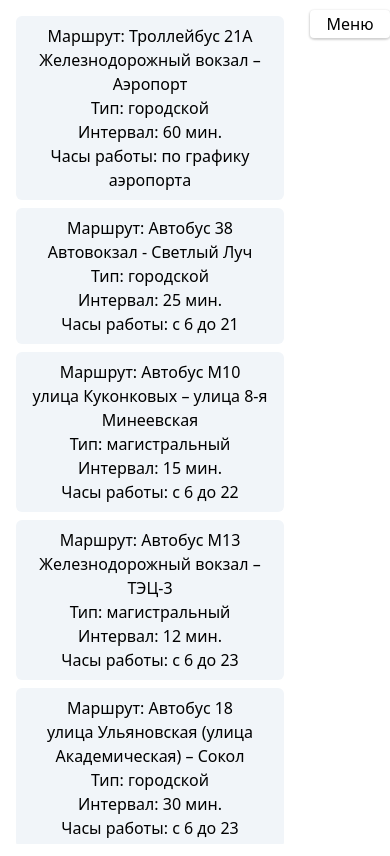
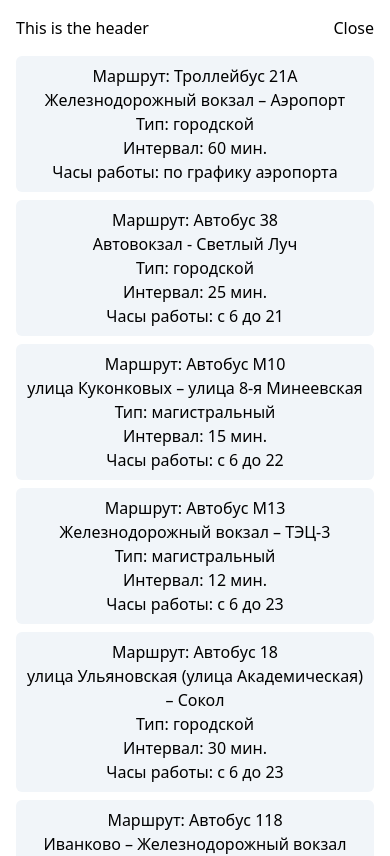
Before and after one commit to qucumbah/trans-reform-37, a Next.js app: page / in a window 390 px wide. Shown: the top 856 px of the page. Built offline with nearby package versions, Linux system fonts and the light colour scheme.

Commit message:
improve mobile UI

```diff
--- a/package.json
+++ b/package.json
@@ -11,7 +11,8 @@
   "dependencies": {
     "next": "13.0.0",
     "react": "18.2.0",
-    "react-dom": "18.2.0"
+    "react-dom": "18.2.0",
+    "react-use": "^17.4.0"
   },
   "devDependencies": {
     "@types/node": "18.11.6",
--- a/src/components/Menu.tsx
+++ b/src/components/Menu.tsx
@@ -3,9 +3,17 @@ import { Route } from "../pages";
 const Menu: React.FC<{
   routes: Route[];
   onRouteChange: (route: Route) => void;
-}> = ({ routes, onRouteChange }) => {
+  onClose: () => void;
+}> = ({ routes, onRouteChange, onClose }) => {
   return (
-    <div className="relative w-full h-full p-4 overflow-y-auto flex gap-2 flex-col">
+    <div className="relative w-full h-full p-4">
+      <div className="relative pb-4">
+        <span>This is the header</span>
+        <button onClick={onClose} className="absolute top-0 right-0">
+          Close
+        </button>
+      </div>
+      <div className="overflow-y-auto flex gap-2 flex-col">
         {routes.map((route) => (
           <RouteComponent
             route={route}
@@ -14,13 +22,14 @@ const Menu: React.FC<{
           />
         ))}
       </div>
+    </div>
   );
 };
 
-const RouteComponent: React.FC<{ route: Route; onSelect: () => void }> = ({
-  route,
-  onSelect,
-}) => {
+const RouteComponent: React.FC<{
+  route: Route;
+  onSelect: () => void;
+}> = ({ route, onSelect }) => {
   return (
     <button className="p-2 rounded-md bg-slate-100" onClick={onSelect}>
       <div>Маршрут: {route.name}</div>
--- a/src/pages/index.tsx
+++ b/src/pages/index.tsx
@@ -1,5 +1,7 @@
+import dynamic from 'next/dynamic';
 import Script from "next/script";
 import { useCallback, useEffect, useId, useState } from "react";
+import { useWindowSize } from "react-use";
 import type ymaps2 from "yandex-maps";
 import Menu from "../components/Menu";
 
@@ -9,7 +11,7 @@ declare global {
   }
 }
 
-export default function Home() {
+const Home = () => {
   const [ymaps, setYmaps] = useState<typeof window.ymaps | null>(null);
   const [map, setMap] = useState<ymaps.Map | null>(null);
 
@@ -20,30 +22,14 @@ export default function Home() {
     setYmaps(ymaps);
 
     ymaps.ready(() => {
-      const routesButtonSize = "40px";
-
       const map = new ymaps.Map(
         mapContainerId,
         {
           center: [56.996667, 40.981944],
           zoom: 13,
           controls: [
-            new ymaps.control.GeolocationControl({
-              options: {
-                position: {
-                  left: "96px",
-                  top: "10px",
-                },
-              },
-            }),
-            new ymaps.control.SearchControl({
-              options: {
-                position: {
-                  left: "132px",
-                  top: "10px",
-                },
-              },
-            }),
+            new ymaps.control.GeolocationControl(),
+            new ymaps.control.SearchControl(),
             new ymaps.control.TypeSelector(),
             new ymaps.control.ZoomControl(),
           ],
@@ -78,7 +64,7 @@ export default function Home() {
         return new ymaps.Polyline(
           segment,
           {
-            balloonContent: "Маршрут",
+            balloonContent: route.name,
           },
           {
             strokeColor: "#ff0000",
@@ -97,29 +83,34 @@ export default function Home() {
 
   const [isMenuOpen, setIsMenuOpen] = useState(true);
 
+  const { width } = useWindowSize();
+  const isMobile = width < 640;
+
   return (
     <div className="">
       <div
-        className="absolute h-full w-[300px] z-10 transition-[left]"
+        className="absolute h-full z-10 transition-[left] bg-white"
         style={{
-          left: isMenuOpen ? 0 : "-300px",
+          width: isMobile ? isMenuOpen ? "100%" : 0 : "300px",
+          left: isMenuOpen ? 0 : "-100%",
         }}
       >
         <Menu
           routes={routes}
           onRouteChange={(route) => setCurrentRoute(route.id)}
+          onClose={() => setIsMenuOpen(false)}
         />
       </div>
       <div
         id={mapContainerId}
         className="fixed h-full right-0 transition-[width]"
         style={{
-          width: isMenuOpen ? `calc(100% - 300px)` : "100%",
+          width: isMobile ? "100%" : isMenuOpen ? `calc(100% - 300px)` : "100%",
         }}
       >
         <button
           className={[
-            "absolute w-20 h-7 left-[10px] top-[10px] z-50",
+            "absolute w-20 h-7 left-[10px] top-[45px] z-50",
             "bg-white flex justify-center items-center",
             "rounded shadow-[0_1px_2px_1px_rgb(0_0_0_/_15%),_0_2px_5px_-3px_rgb(0_0_0_/_15%)]",
           ].join(" ")}
@@ -135,6 +126,10 @@ export default function Home() {
     </div>
   );
 }
+
+export default dynamic(() => Promise.resolve(Home), {
+  ssr: false,
+});
 
 function parseRoutes(routesSourceJson: any) {
   return (routesSourceJson.data.allData as any[]).map((routeSource: any[]) => {
```
Also changed, not shown: 1 other file (tests, documents, lock files or other folders). Lines whose indentation alone changed are shown as unchanged.
